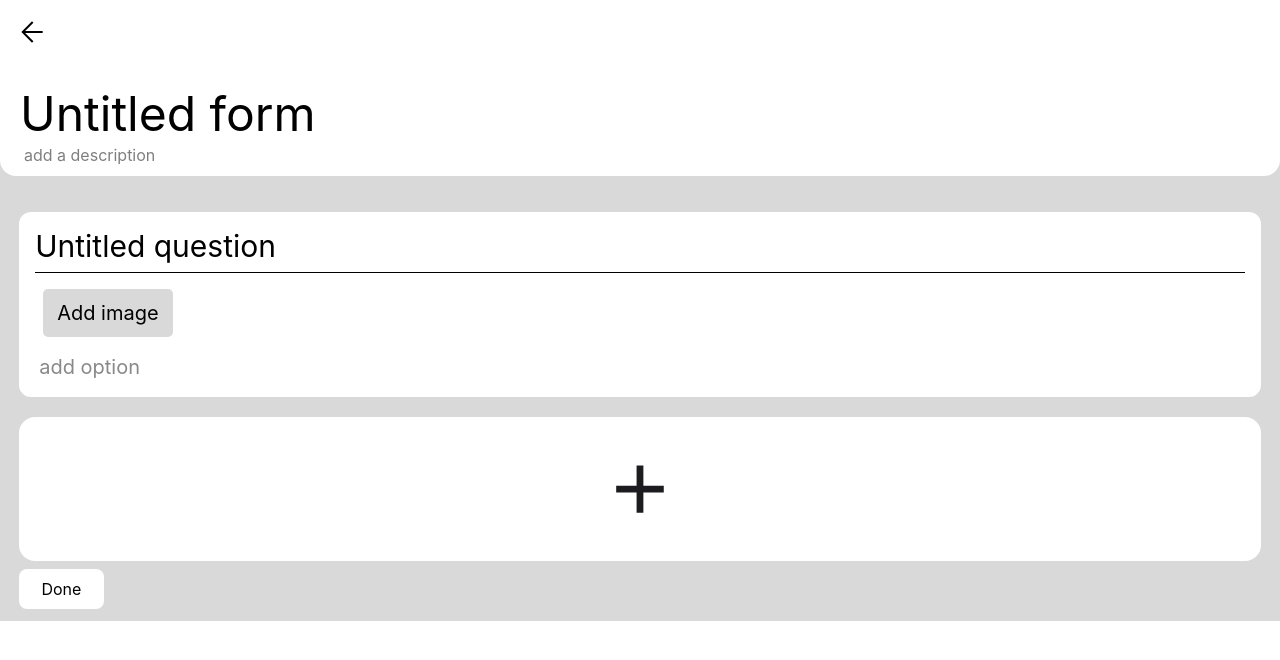
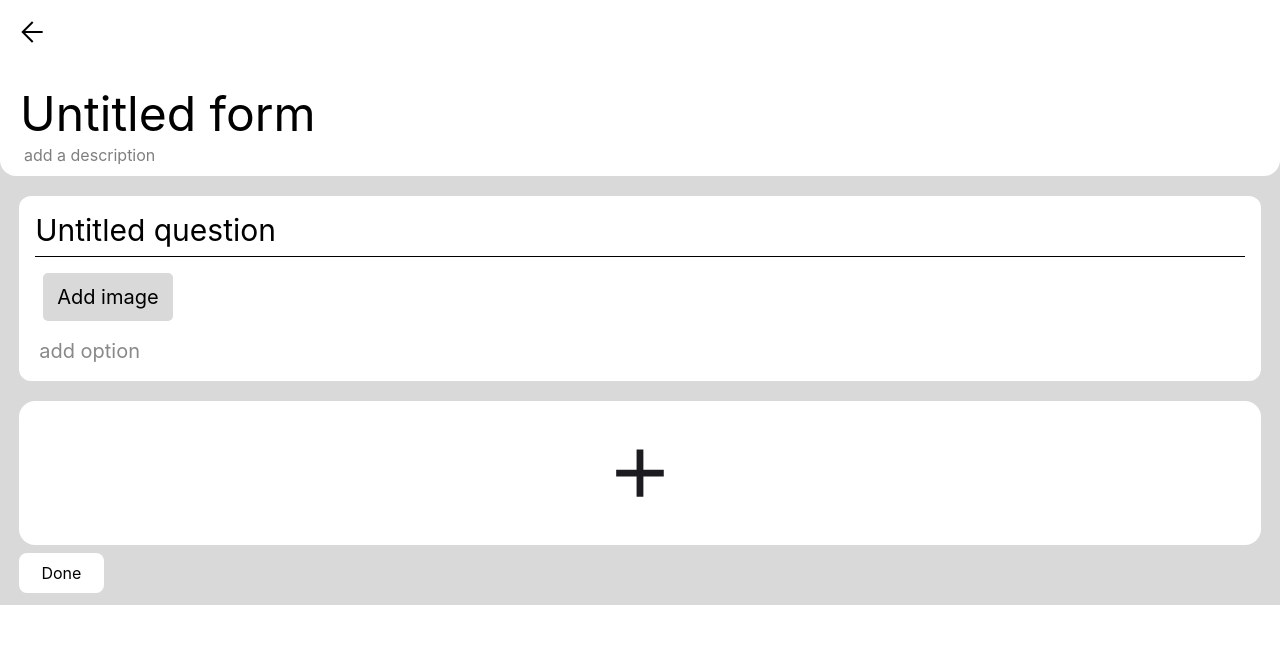
Before and after one commit to chaddjong/projek-vote, a React (Create React App) app: page /form-making in a window 1280 px wide. Shown: the top 660 px of the page. Built offline with nearby package versions, Linux system fonts and the light colour scheme.

Commit message:
posisi remove card

```diff
--- a/src/components/QuestionCard.jsx
+++ b/src/components/QuestionCard.jsx
@@ -20,12 +20,12 @@ function QuestionCard() {
   };
   console.log(val, "data-");
   return (
-    <div className="flex flex-col bg-white w-[97%] h-max rounded-xl p-4 mt-4">
+    <div className="flex flex-col bg-white w-[97%] h-max rounded-xl p-4">
       <input
         id="question"
         placeholder="Untitled question"
         className="border-black border-b-[1.46px] focus:outline-none placeholder-black text-xl pb-2 lg:text-3xl"
-        required
+        requiredhhin
       ></input>
       <div className="flex flex-start mt-[1em] ml-[0.5em] mb-4">
         <button
--- a/src/pages/MobileFormMaking.jsx
+++ b/src/pages/MobileFormMaking.jsx
@@ -77,12 +77,12 @@ function MobileFormMaking() {
           {val.map((data, i) => {
             return (
               <div className="flex flex-col w-[100%] justify-center items-center ">
-                <QuestionCard onChange={(e) => handleChange(e, i)} />
-                <div class="h-auto">
+                <div class="h-auto relative top-10 left-[44%]">
                   <button onClick={() => handleDelete(i)} className="">
                     <img src={Delete} />
                   </button>
                 </div>
+                <QuestionCard onChange={(e) => handleChange(e, i)} />
               </div>
             );
           })}
```
